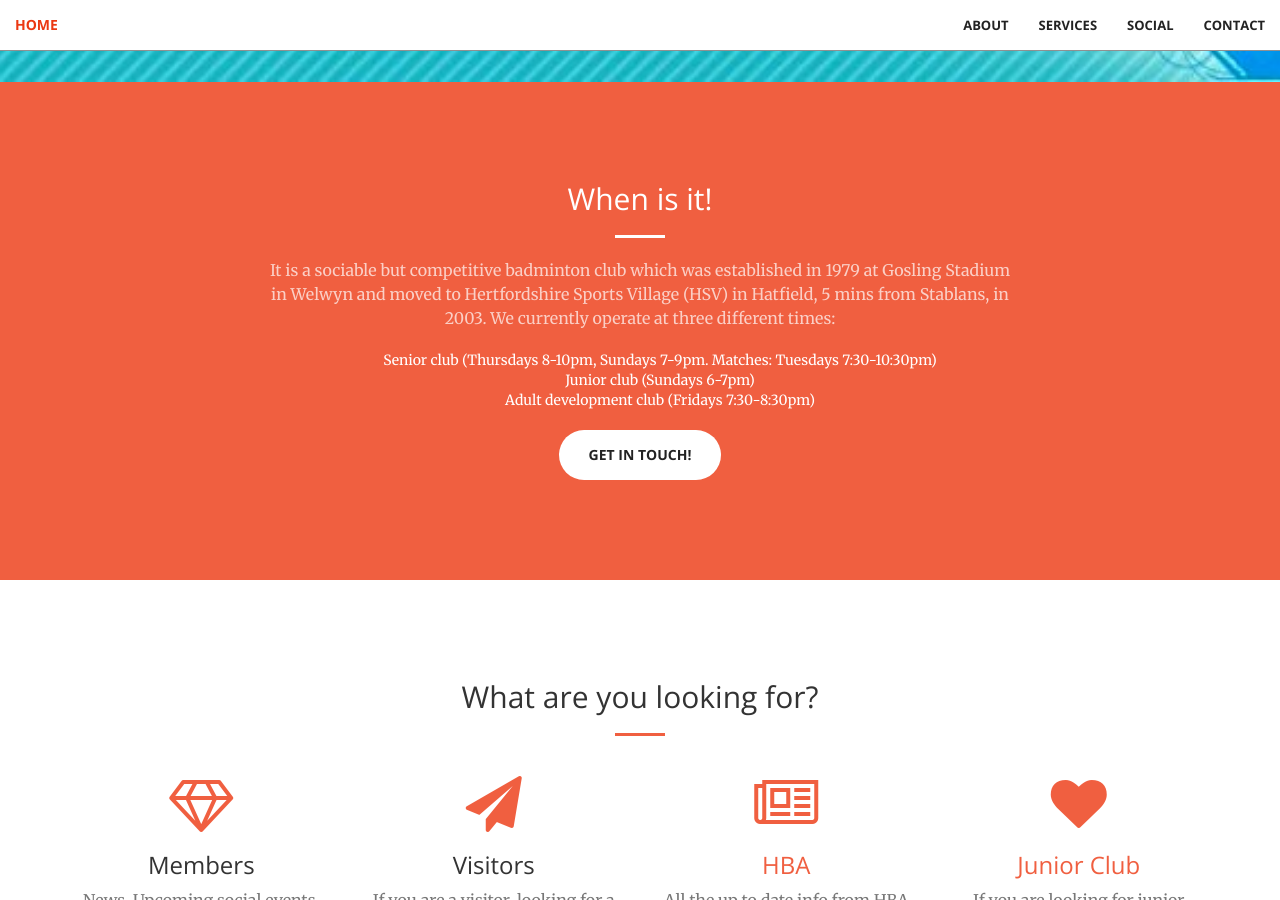
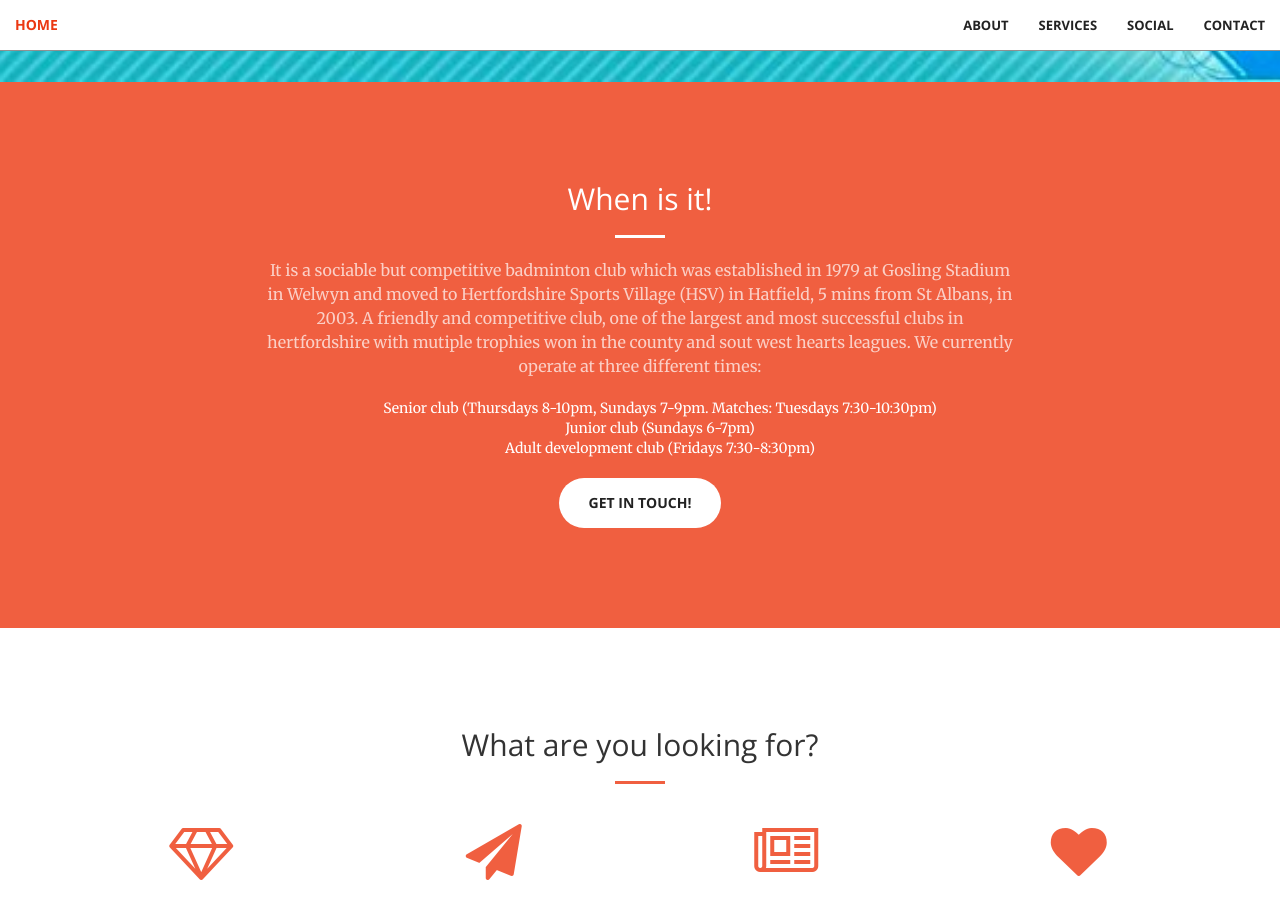
Before and after one commit to Cometsbc/cometsbc.github.io, a Jekyll site: the page built from index.html, in a window 1280 px wide and 900 px high, scrolled down 818 px. Built offline with Jekyll 4.4.1, drawn with Linux system fonts in a browser that asks for light colours.

Commit message:
Update call-to-action.html
added more content

```diff
--- a/_includes/call-to-action.html
+++ b/_includes/call-to-action.html
@@ -7,7 +7,9 @@
                 <p class="text-faded">
                     It is a sociable but competitive badminton club which was established
                     in 1979 at Gosling Stadium in Welwyn and moved to Hertfordshire Sports Village
-                    (HSV) in Hatfield, 5 mins from Stablans, in 2003. We currently operate at three different times:
+                    (HSV) in Hatfield, 5 mins from St Albans, in 2003. A friendly and competitive club,
+                    one of the largest and most successful clubs in hertfordshire with mutiple trophies won in the county and sout west hearts leagues.
+                    We currently operate at three different times:
                     <ul style="list-style-type:none">
                     <li>Senior club (Thursdays 8-10pm, Sundays 7-9pm. Matches: Tuesdays 7:30-10:30pm)</li>
                     <li>Junior club (Sundays 6-7pm)</li>
```
